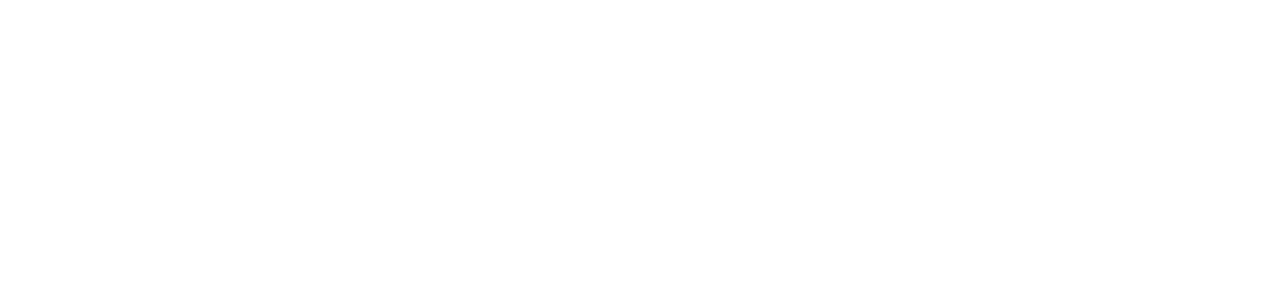
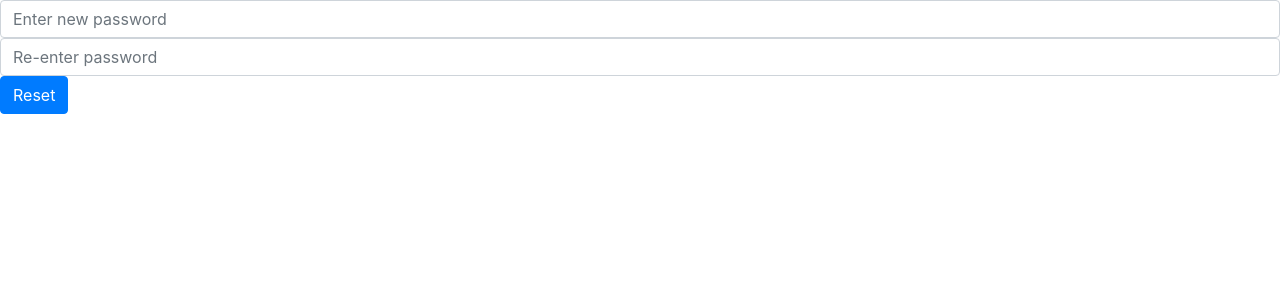
Before and after one commit to Simonm17/qme_scheduler, a React (Create React App) app in the folder frontend/: page /reset/1/1 in a window 1280 px wide. Shown: the top 300 px of the page. Built offline with nearby package versions, Linux system fonts and the light colour scheme.

Commit message:
added passwordresetconfirm function, needs form validation and ui cleanup

```diff
--- a/frontend/src/App.js
+++ b/frontend/src/App.js
@@ -12,6 +12,8 @@
 import Register from './pages/auth/Register';
 import ConfirmEmail from './pages/auth/ConfirmEmail';
 import Auth from './pages/auth/Auth';
+import PasswordResetConfirm from './pages/auth/PasswordResetConfirm';
+
 
 function App() {
   return (
@@ -26,6 +28,15 @@
         <Route path='/users'>
           <Auth />
         </Route>
+        <Route
+          path='/reset/:uid?/:code?'
+          render={
+              locationProps =>
+              <PasswordResetConfirm
+              params={locationProps}
+              />
+          }
+        />
       </Switch>
 
     </BrowserRouter>
--- a/frontend/src/pages/auth/Auth.js
+++ b/frontend/src/pages/auth/Auth.js
@@ -5,6 +5,7 @@
 import Register from './Register';
 import ConfirmEmail from './ConfirmEmail';
 import PasswordReset from './PasswordReset';
+import PasswordResetConfirm from './PasswordResetConfirm';
 import Message from '../../components/Message';
 
 function Auth() {
--- a/frontend/src/pages/auth/ConfirmEmail.js
+++ b/frontend/src/pages/auth/ConfirmEmail.js
@@ -15,7 +15,7 @@
 
     const submitEmailCode = () => {
         axios.post(`${baseBackendUrl}/users/registration/verify-email/`, data)
-        .then(res=> {
+        .then(res => {
             setVerified(true);
             console.log(res.data);
         })
--- /dev/null
+++ b/frontend/src/pages/auth/PasswordResetConfirm.js
@@ -0,0 +1,69 @@
+import React, { useState, useContext } from 'react';
+import { Form, FormControl, Button } from 'react-bootstrap';
+import { MessageContext } from '../../MessageContext';
+import { baseBackendUrl } from '../../urls';
+import axios from 'axios';
+
+
+// TODO: ADD FORM VALIDATIONS!! Needs to replace Message component rendering.
+
+
+function PasswordResetConfirm({ params }) {
+
+    const [message, setMessage] = useContext(MessageContext);
+
+    const full_params = params.location.pathname.split('/');
+    const uid = full_params[2];
+    const token = full_params[3];
+
+    const [pass1, setPass1] = useState('');
+    const [pass2, setPass2] = useState('');
+
+    const data = {
+        'new_password1': pass1,
+        'new_password2': pass2,
+        'uid': uid,
+        'token': token,
+    }
+
+    const [success, setSuccess] = useState(false);
+
+    const displayErrors = (e) => {
+        setMessage([]);
+        for (const [key, value] of Object.entries(e)) {
+            let val = [`${key}: ${value}`];
+            setMessage(prev => [...prev, val]);
+        }
+    }
+
+    const submitPasswordReset = e => {
+        e.preventDefault();
+
+        axios.post(`${baseBackendUrl}/users/password/reset/confirm/`, data)
+        .then(res => {
+            console.log(res.data);
+            setSuccess(true);
+
+        }).catch(err => {
+            console.log(err);
+            displayErrors(err.response.data);
+        });
+
+    }
+
+    return (
+        <>
+            {success ?
+            <p>password reset!</p>
+            :
+            <Form onSubmit={submitPasswordReset}>
+                <FormControl type='password' placeholder='Enter new password' className='mr-sm-2' value={pass1} onChange={e => setPass1(e.target.value)} />
+                <FormControl type='password' placeholder='Re-enter password' className='mr-sm-2' value={pass2} onChange={e => setPass2(e.target.value)} />
+                <Button type='submit'>Reset</Button>
+            </Form>
+            }
+        </>
+    )
+}
+
+export default PasswordResetConfirm;
```
